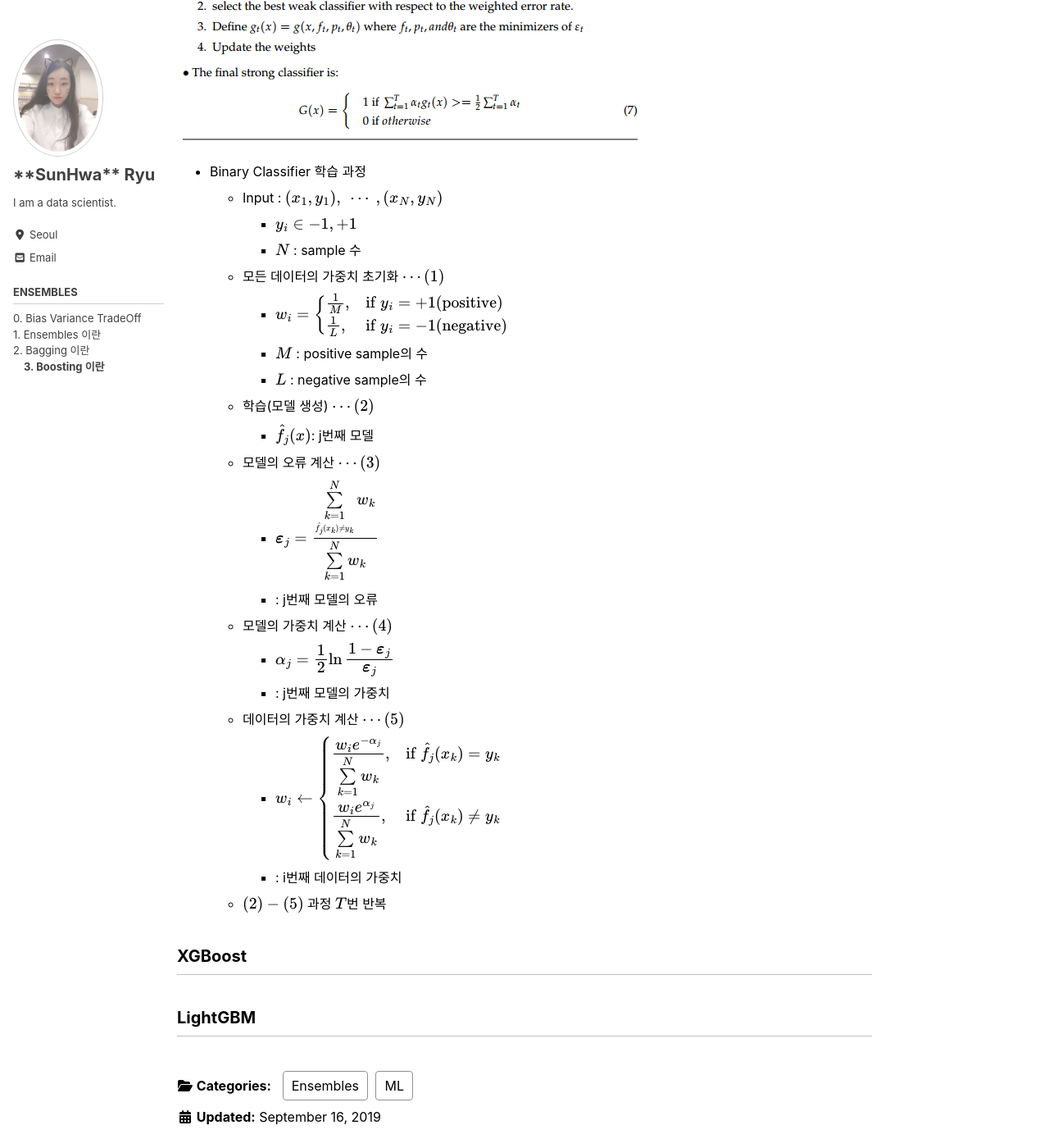
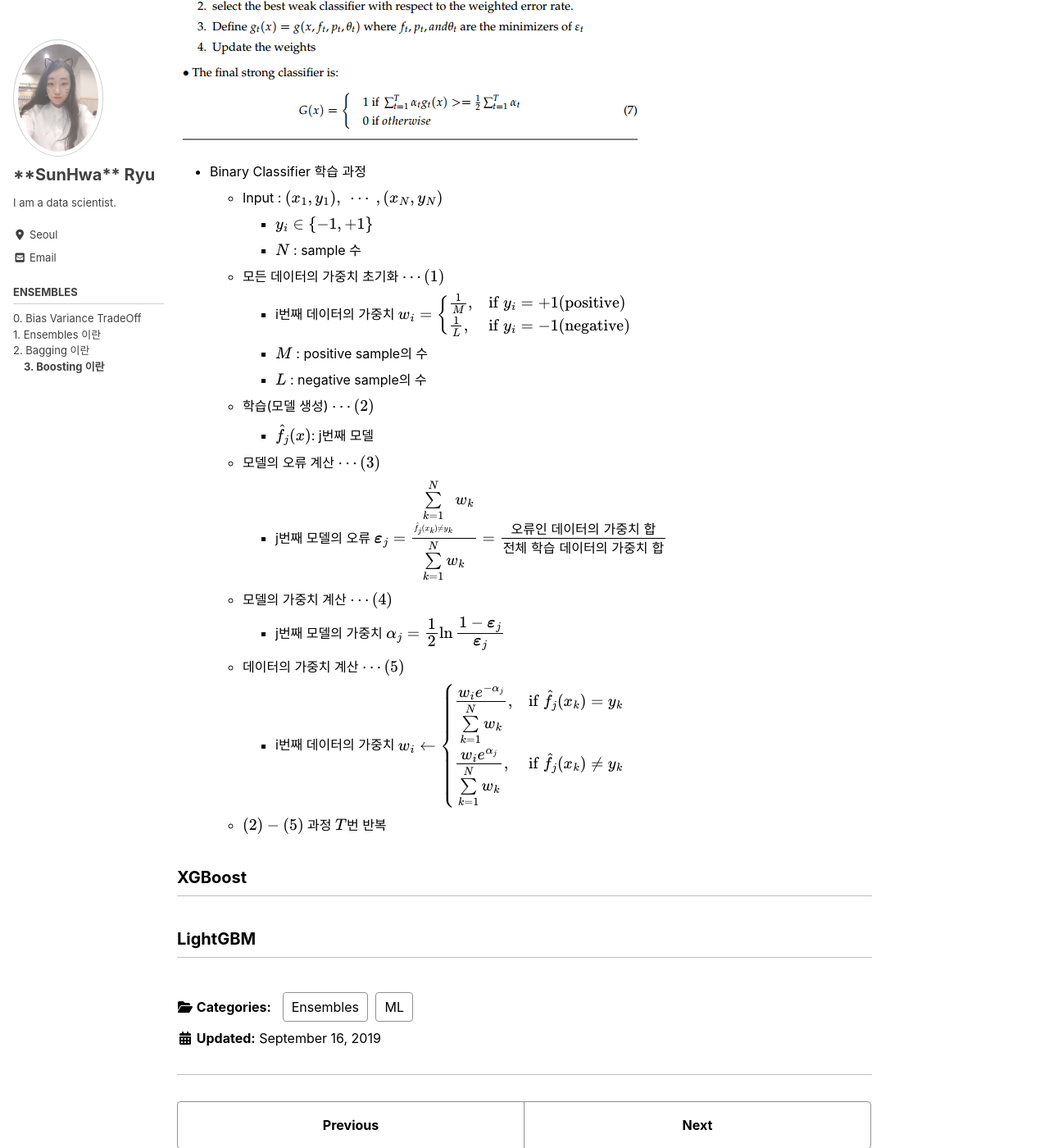
Before and after one commit to MinPinSunHwa/suna.github.io, a Jekyll site: the page built from _study/ensembles/3_boosting.md, in a window 1280 px wide and 1400 px high, scrolled down 714 px. Shown: the whole window at 82% size. Built offline with Jekyll 4.4.1, drawn with Linux system fonts in a browser that asks for light colours; cached includes are drawn as plain includes; nearby versions of some CDN libraries; formulas are drawn with MathJax 3.

Commit message:
Update 3_boosting.md

```diff
--- a/_study/ensembles/3_boosting.md
+++ b/_study/ensembles/3_boosting.md
@@ -24,11 +24,11 @@ toc: true
 
 - Binary Classifier 학습 과정
   - Input : $$ (x_1, y_1),\ \cdots\ ,(x_N, y_N) $$
-    - $$ y_i \in {-1, +1} $$ <br>
+    - $$ y_i \in \{-1, +1\} $$ <br>
     - $$ N $$ : sample 수
 
   - 모든 데이터의 가중치 초기화 $$ \cdots(1) $$
-    - $$ w_i =
+    - i번째 데이터의 가중치 $$ w_i =
       \begin{cases}
       \frac{1}{M}, & \mbox{if }y_i=+1\mbox{(positive)} \\
       \frac{1}{L}, & \mbox{if }y_i=-1\mbox{(negative)}
@@ -40,23 +40,21 @@ toc: true
     - $$ \hat{f_j}(x) $$: j번째 모델
 
   - 모델의 오류 계산 $$ \cdots(3) $$
-    - $$ \boldsymbol{\varepsilon}_j =
+    - j번째 모델의 오류 $$ \boldsymbol{\varepsilon}_j =
       \cfrac{\sum\limits_{\underset{\hat{f_j}(x_k)\ne y_k}{k=1}}^{N} w_k}
-      {\sum\limits_{k=1}^{N} w_k}$$ <br>
-    - : j번째 모델의 오류
+      {\sum\limits_{k=1}^{N} w_k} =
+      \cfrac{\text{오류인 데이터의 가중치 합}}{\text{전체 학습 데이터의 가중치 합}} $$ <br>
 
   - 모델의 가중치 계산 $$ \cdots(4) $$
-    - $$ \alpha_j = \cfrac{1}{2}
+    - j번째 모델의 가중치 $$ \alpha_j = \cfrac{1}{2}
       \ln \cfrac{1-\boldsymbol{\varepsilon}_j}{\boldsymbol{\varepsilon}_j} $$ <br>
-    - : j번째 모델의 가중치
 
   - 데이터의 가중치 계산 $$ \cdots(5) $$
-    - $$ w_i \leftarrow
+    - i번째 데이터의 가중치 $$ w_i \leftarrow
       \begin{cases}
       \cfrac{w_i e^{-\alpha_j}}{\sum\limits_{k=1}^{N} w_k}, & \mbox{if }\hat{f_j}(x_k)=y_k \\
       \cfrac{w_i e^{\alpha_j}}{\sum\limits_{k=1}^{N} w_k}, & \mbox{if }\hat{f_j}(x_k)\ne y_k
       \end{cases} $$ <br>
-    - : i번째 데이터의 가중치
 
   - $$ (2)- (5) $$ 과정 $$ T $$번 반복
 
```
